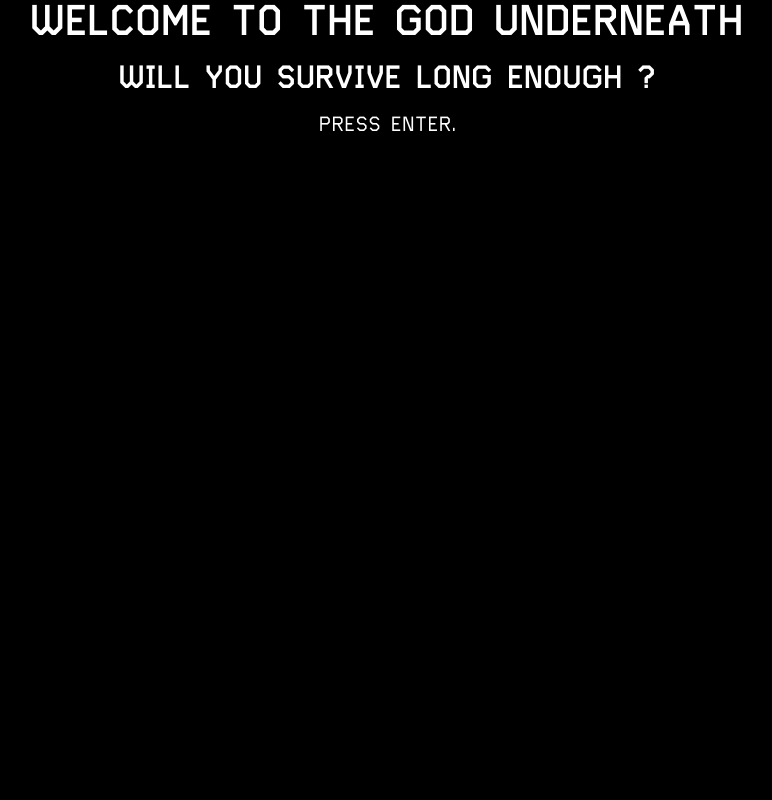
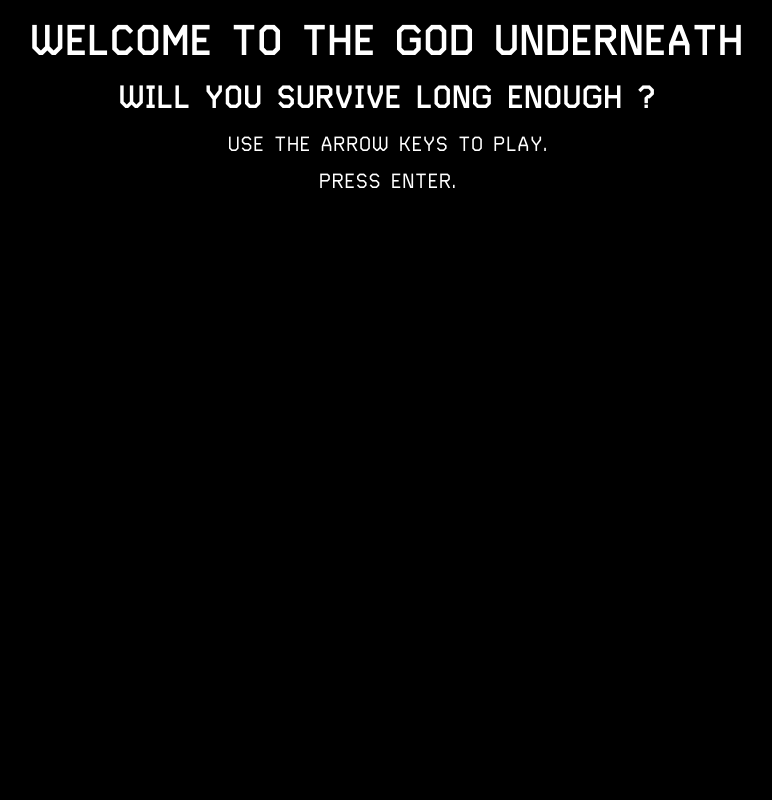
Before and after one commit to sam101/LD29-TheGodUnderneath, a Node server app: page / in a window 1280 px wide. Shown: the whole page, without its empty margins (251-1023 px from the left). Run offline with Node 20, Linux system fonts and the light colour scheme.

Commit message:
Add some help for players

```diff
--- a/static/css/css.css
+++ b/static/css/css.css
@@ -5,7 +5,7 @@
 
 body {
   margin: 0;
-  padding: 0;
+  padding: 20px;
   color: white;
   background-color: #000000;
   text-align:center;
--- a/views/index.jade
+++ b/views/index.jade
@@ -24,6 +24,7 @@ html
     #introduction
       h1 Welcome to the god underneath
       h2 will you survive long enough ?
+      p Use the arrow keys to play.
       p Press enter.
 
     #gameOver
```
